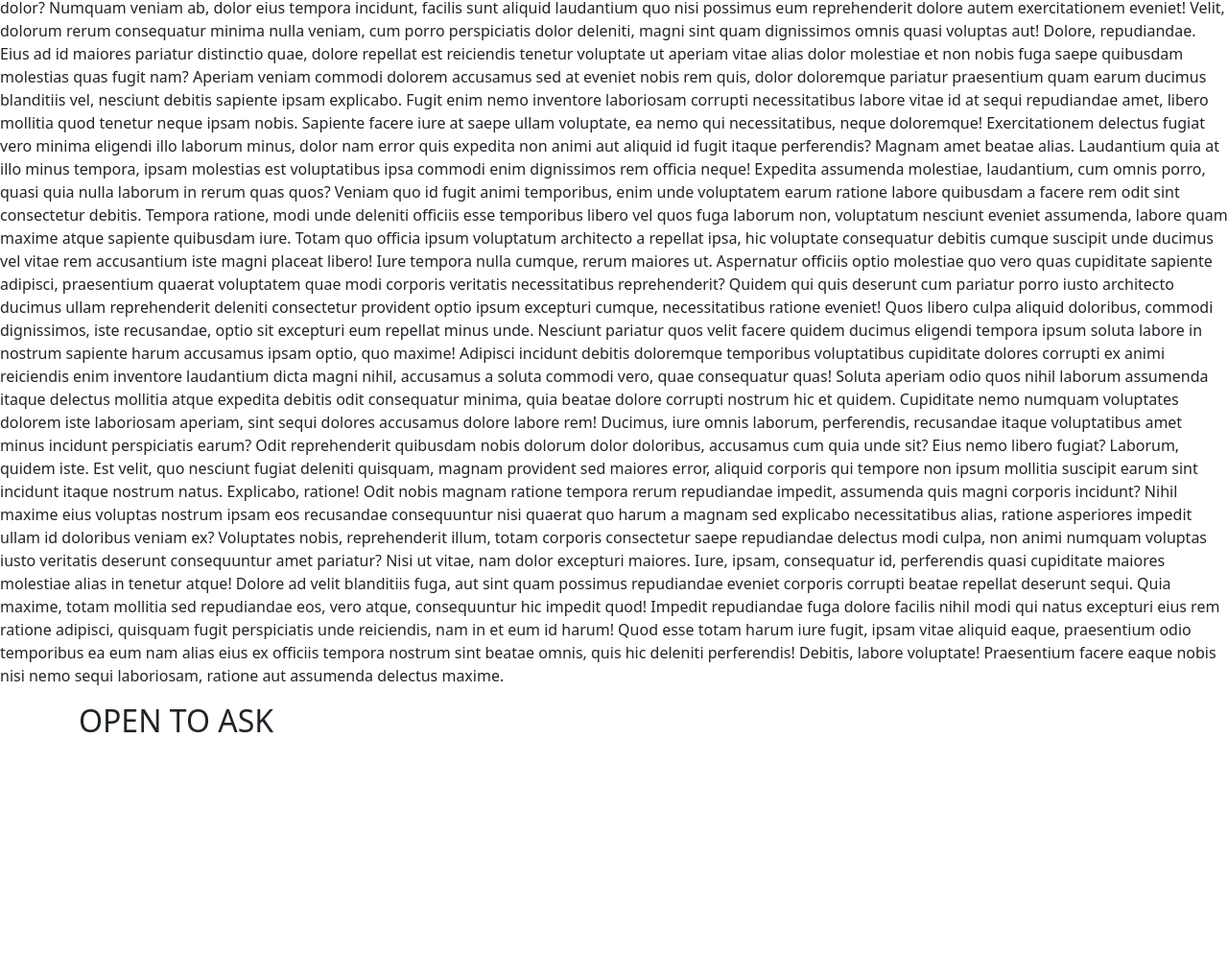
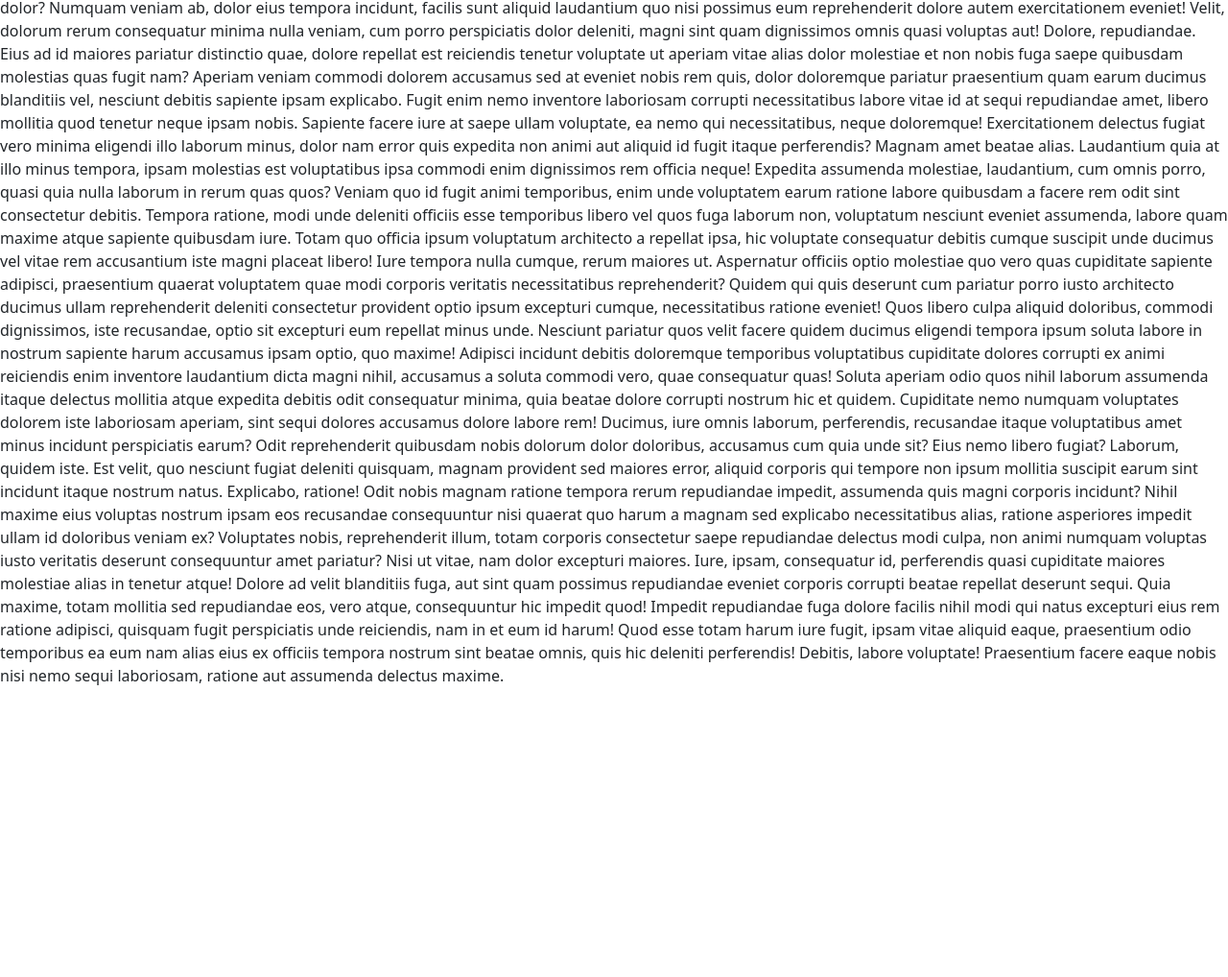
Before and after one commit to JazibI/customNavbar, a plain HTML site: page index.html in a window 1280 px wide. Shown: the part 1222-2240 px from the top of the page at 96% size. After the commit the page ends 1954 px from the top, so only its background shows below. Drawn offline with nearby package versions, Linux system fonts and the light colour scheme.

Commit message:
hello world

```diff
--- a/index.html
+++ b/index.html
@@ -213,31 +213,7 @@
                     maxime.</p>
             </section><!-- /.hero_sect -->
 
-            <section class="search_box-sect">
 
-                <div class="container">
-
-
-
-                    <div class="search_section ps_r d_flex">
-
-                        <h2 class="text_transform_upper">Open to ask</h2>
-
-
-
-
-
-
-
-
-                    </div><!-- /.search_section -->
-
-
-
-                </div><!-- /.container -->
-                <br><br><br><br><br><br><br><br><br><br>
-
-            </section>
 
 
 
```
